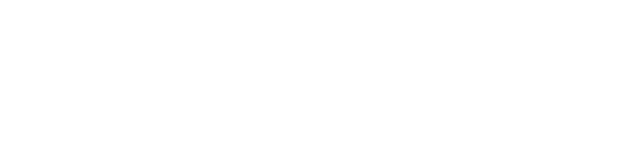
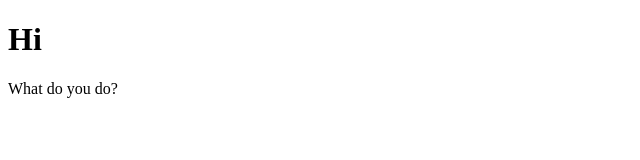
Before and after one commit to Dimatolp/HomeWork, a plain HTML site: page index.html in a window 1280 px wide. Shown: the whole page, without its empty margins (0-640 px from the left). Drawn offline with Linux system fonts and the light colour scheme.

Commit message:
update index

```diff
--- a/index.html
+++ b/index.html
@@ -7,6 +7,7 @@
     <title>Document</title>
 </head>
 <body>
-
+    <h1>Hi</h1>
+    <p>What do you do?</p>
 </body>
 </html>
```
